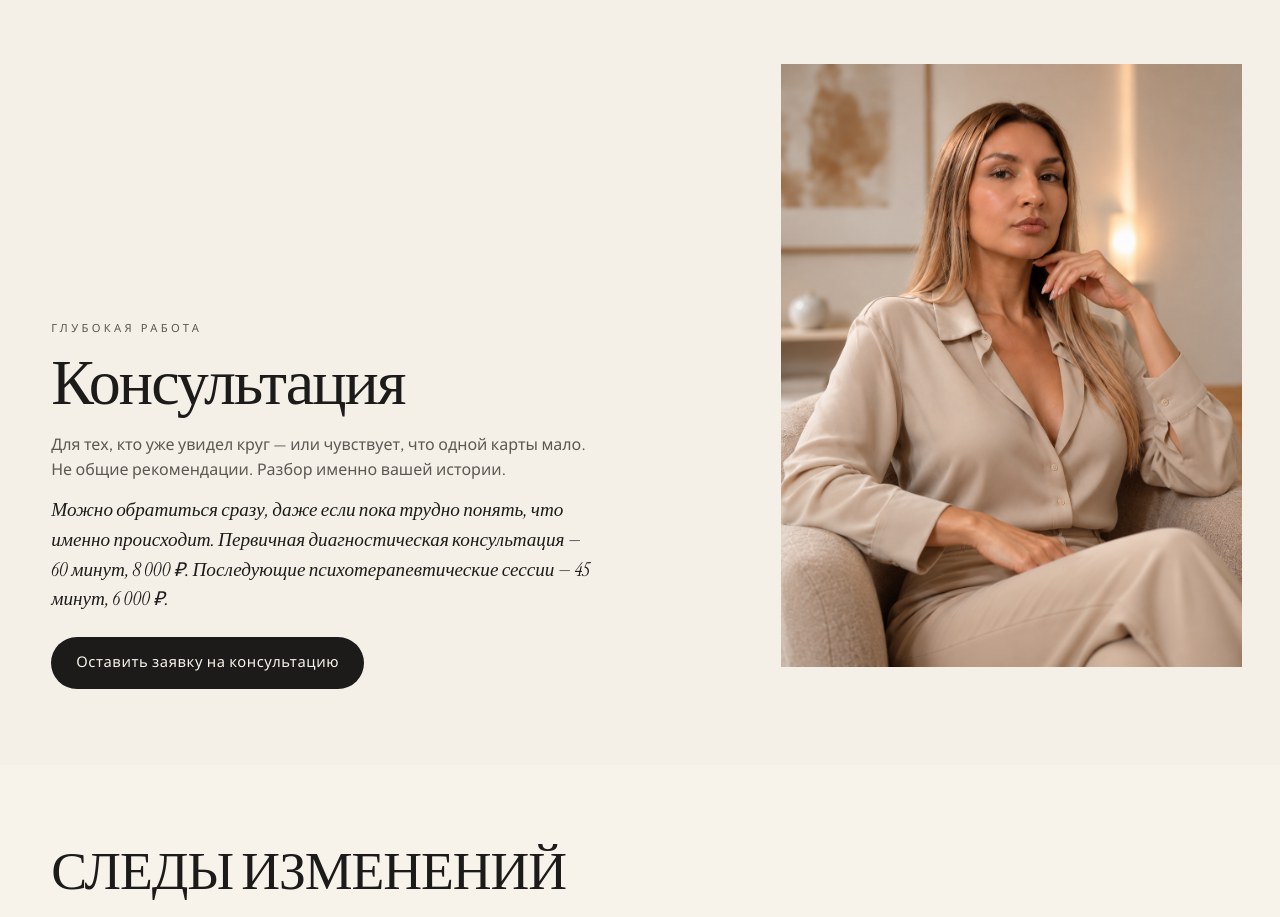
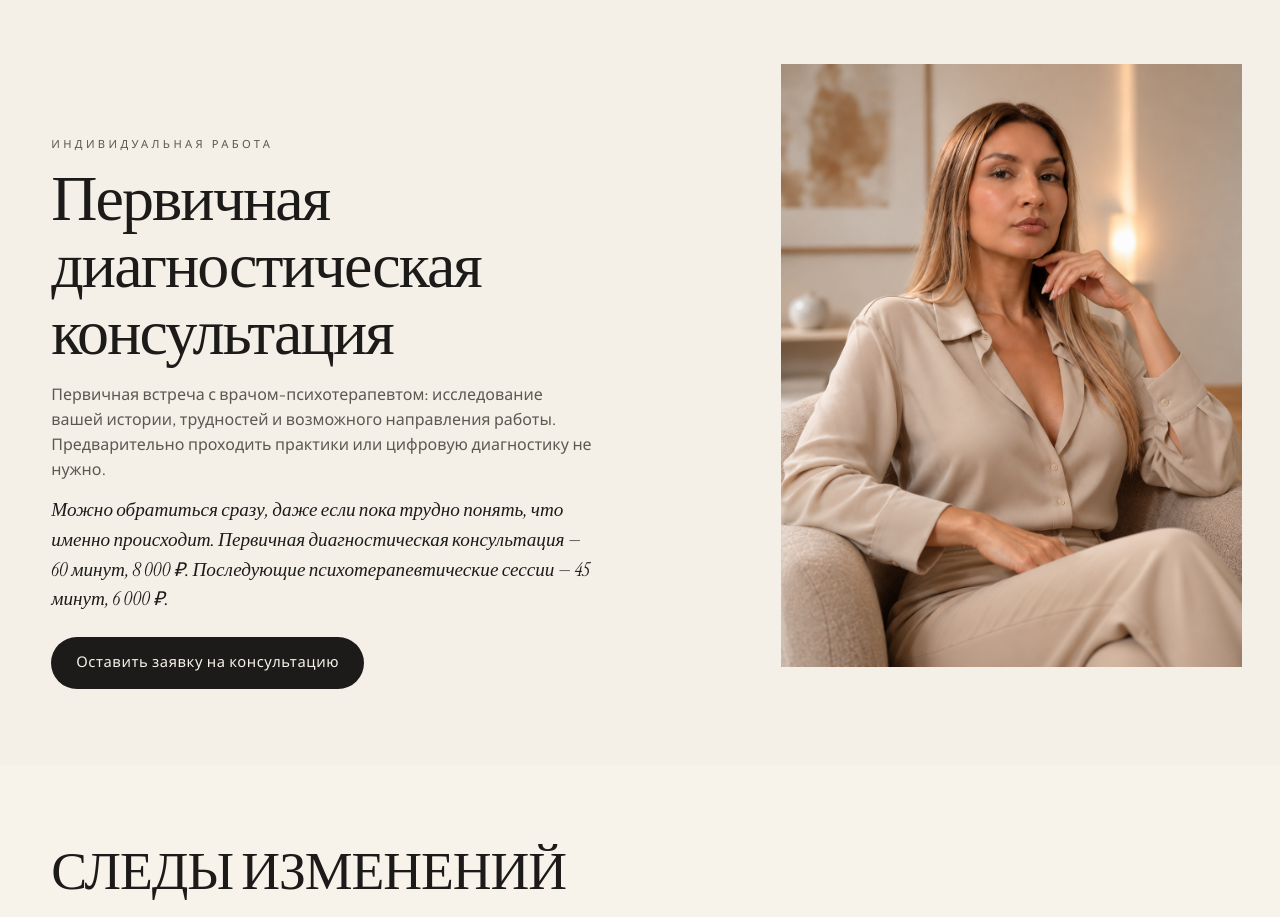
Before and after one commit to marygold60588-pixel/ksenia-ahmedova-site, a React (Vite) app: page / in a window 1280 px wide. Shown: the part 1720-2637 px from the top of the page. Built offline with nearby package versions, Linux system fonts and the light colour scheme.

Commit message:
Specify diagnostic consultation service and price

```diff
--- a/src/content/products.ts
+++ b/src/content/products.ts
@@ -55,17 +55,17 @@ export const products: Product[] = [
   },
   {
     id: "consultation",
-    name: "Консультация",
-    kicker: "Глубокая работа",
+    name: "Первичная диагностическая консультация",
+    kicker: "Индивидуальная работа",
     tagline: "Исследование вашего сценария в живом разговоре",
     description:
-      "Для тех, кто уже увидел круг — или чувствует, что одной карты мало. Не общие рекомендации. Разбор именно вашей истории.",
+      "Первичная встреча с врачом-психотерапевтом: исследование вашей истории, трудностей и возможного направления работы. Предварительно проходить практики или цифровую диагностику не нужно.",
     result: null,
     modules: [],
     includes: [],
-    price: null,
+    price: 8000,
     currency: "RUB",
-    cta: "Запросить консультацию",
+    cta: "Записаться на первичную консультацию",
     href: "#request",
     image: "/media/portraits/seated-olive.png",
     status: "active",
```
